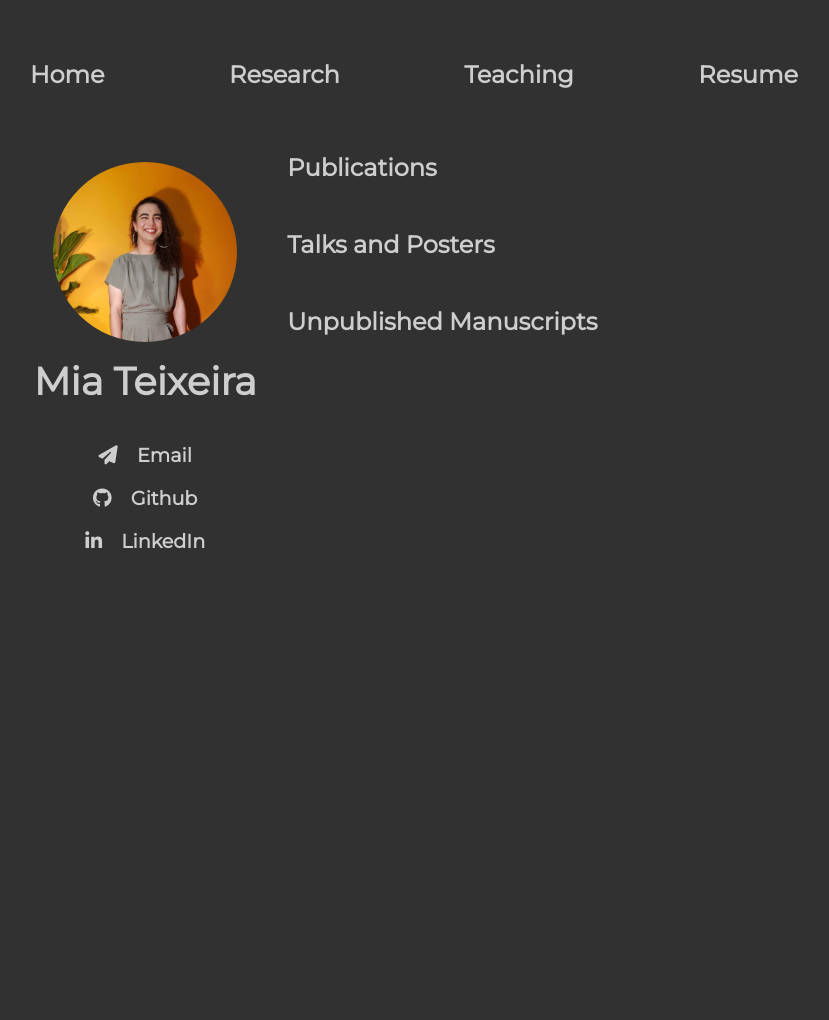
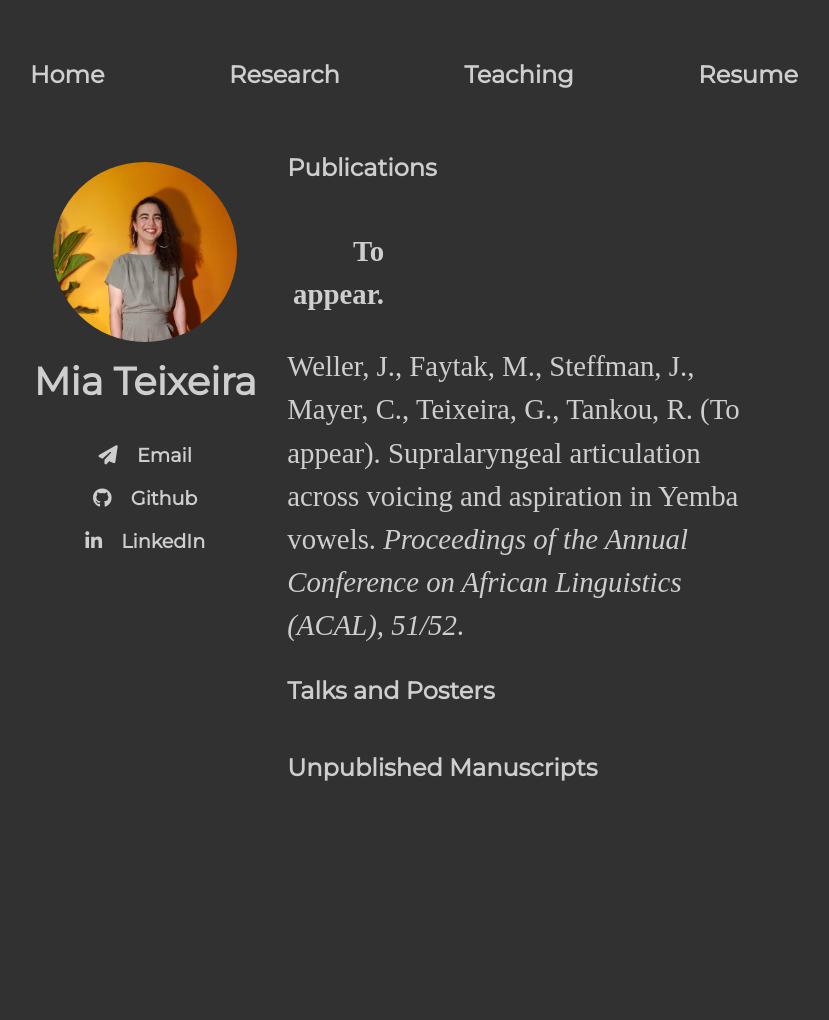
Before and after one commit to miateixeira/miateixeira.github.io, a Jekyll site: the page built from research/index.html, in a window 1280 px wide. Shown: the whole page, without its empty margins (226-1055 px from the left). Built offline with Jekyll 4.4.1, drawn with Linux system fonts in a browser that asks for light colours; nearby versions of some CDN libraries.

Commit message:
added acal paper to research

```diff
--- a/css/main.css
+++ b/css/main.css
@@ -144,3 +144,18 @@ p.course-detail {
   margin-top: 0;
   margin-bottom: 0.5em;
 }
+
+.bib-entry {
+  width: 100%;
+  font-size: 1.2em;
+}
+
+.bib-year {
+  text-align: right;
+  font-weight: bold;
+  width: 20%;
+}
+
+.bib-info {
+  text-align: left;
+}
--- a/research/index.html
+++ b/research/index.html
@@ -4,5 +4,18 @@ title: Research
 ---
 
 <h3>Publications</h3>
+
+<div class="bib-entry">
+  <div class="bib-year">
+    <p>To appear.</p>
+  </div>
+  <div class="bib-info">
+    <p>
+      Weller, J., Faytak, M., Steffman, J., Mayer, C., Teixeira, G., Tankou, R. (To appear). Supralaryngeal articulation across voicing and aspiration in Yemba vowels. <em>Proceedings of the Annual Conference on African Linguistics (ACAL), 51/52</em>.
+    </p>
+  </div>
+</div>
+
 <h3>Talks and Posters</h3>
+
 <h3>Unpublished Manuscripts</h3>
```
